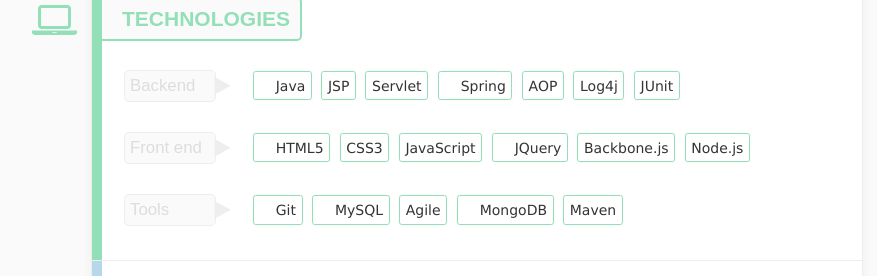
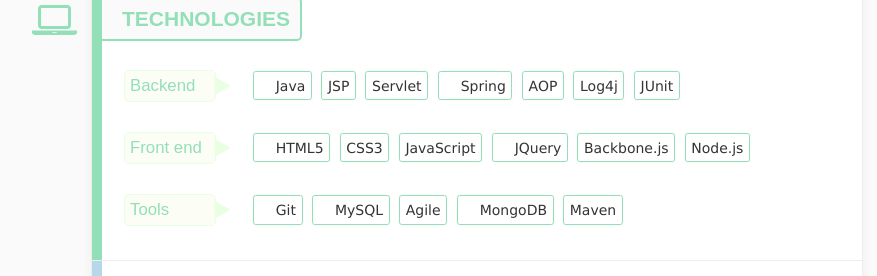
Before and after one commit to vraa/resume, a plain HTML site: page index.htm in a window 1280 px wide. Shown: the part 504-780 px from the top of the page, without its empty margins (163-1040 px from the left). Drawn offline with Linux system fonts and the light colour scheme.

Commit message:
Update colors.

```diff
--- a/css/resume.css
+++ b/css/resume.css
@@ -118,16 +118,16 @@
 			display: inline-block;
 			width: 80px;
 			font-size: 1.2em;
-			background-color: #fafafa;
-			border:1px solid #eee;
+			background-color: #FCFEF5;
+			border:1px solid #E9FFE1;
 			border-radius: 5px;
 			position: relative;
 			margin-right: 30px;
 			padding: 5px;
-			color: #ddd;
+			color: #93DFB8;
 		}
 			.technologies label i{
-				color: #eee;
+				color: #E9FFE1;
 				position: absolute;
 				right: -20px;
 				font-size: 1.2em;
```
